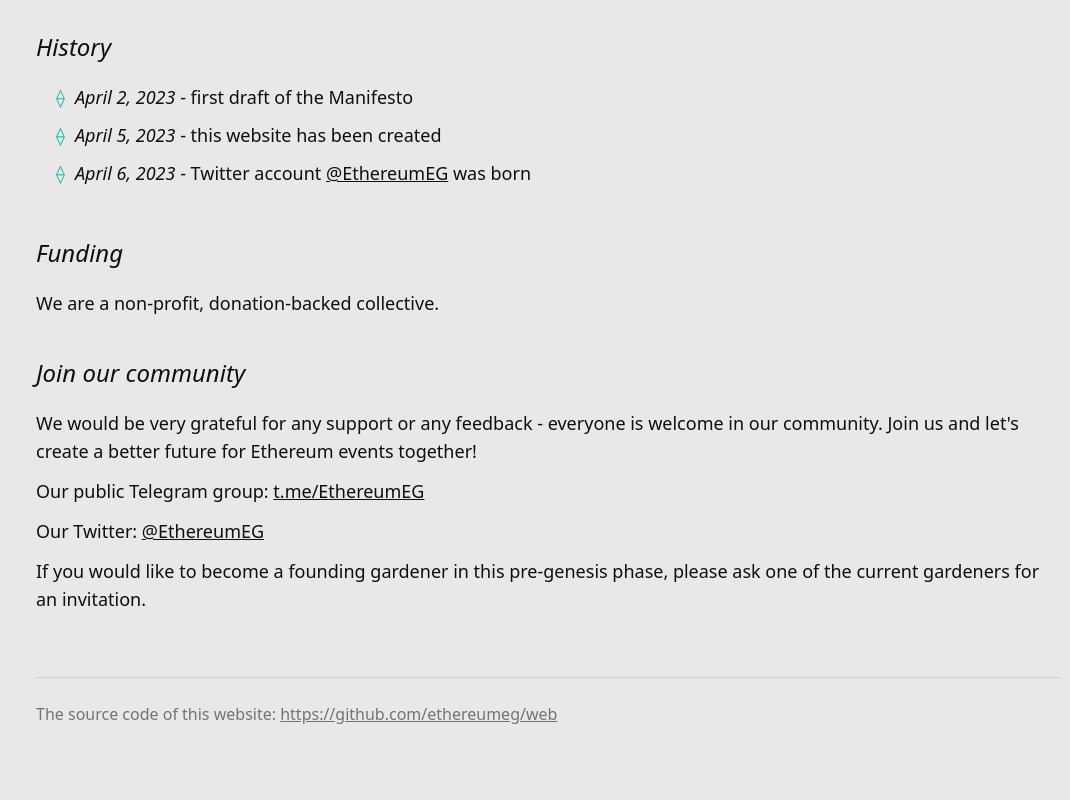
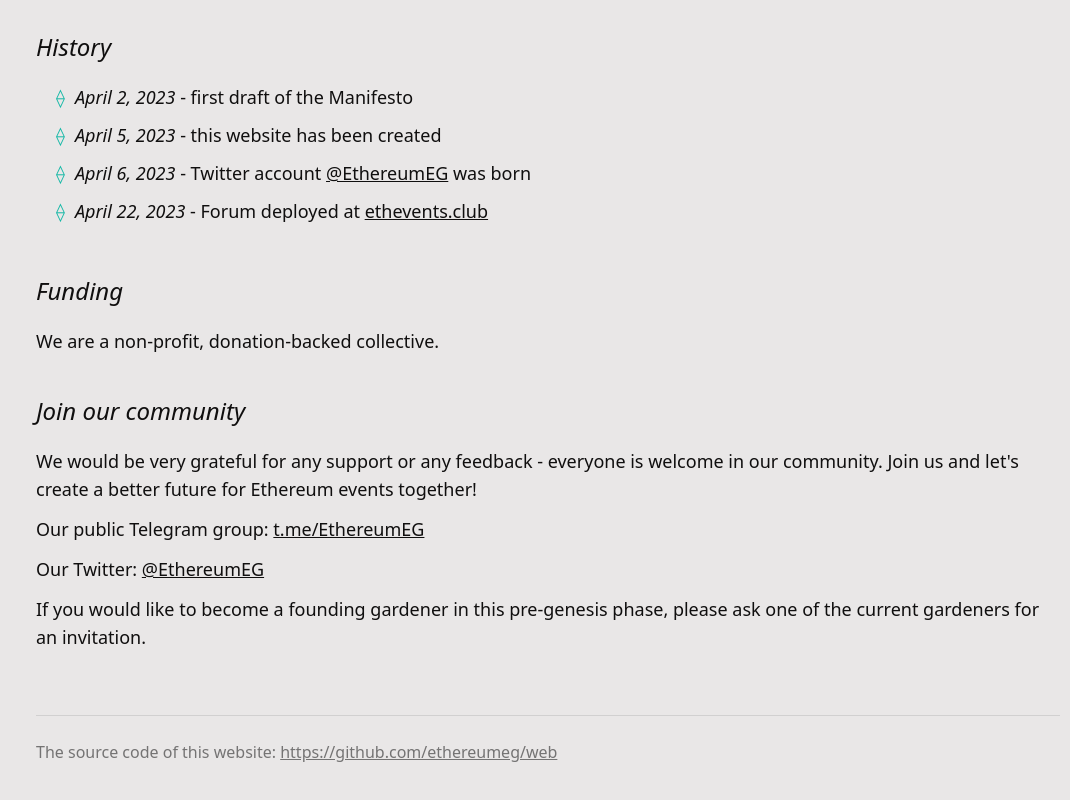
Before and after one commit to ethereumeg/landing-old, a SvelteKit app: page / in a window 1280 px wide. Shown: the part 1899-2699 px from the top of the page, without its empty margins (92-1162 px from the left). Built offline with nearby package versions, Linux system fonts and the light colour scheme; a web font is replaced by a local one.

Commit message:
Update +page.svelte

```diff
--- a/src/routes/+page.svelte
+++ b/src/routes/+page.svelte
@@ -108,6 +108,7 @@
         <li><span class="italic">April 2, 2023</span> - first draft of the Manifesto</li>
         <li><span class="italic">April 5, 2023</span> - this website has been created</li>
         <li><span class="italic">April 6, 2023</span> - Twitter account <a href="https://twitter.com/EthereumEG">@EthereumEG</a> was born</li>
+        <li><span class="italic">April 22, 2023</span> - Forum deployed at <a href="https://ethevents.club">ethevents.club</a></li>
       </ul>
     </div>
 
```
